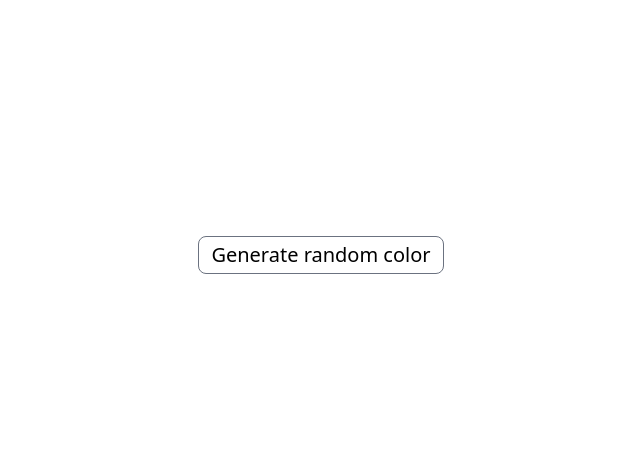
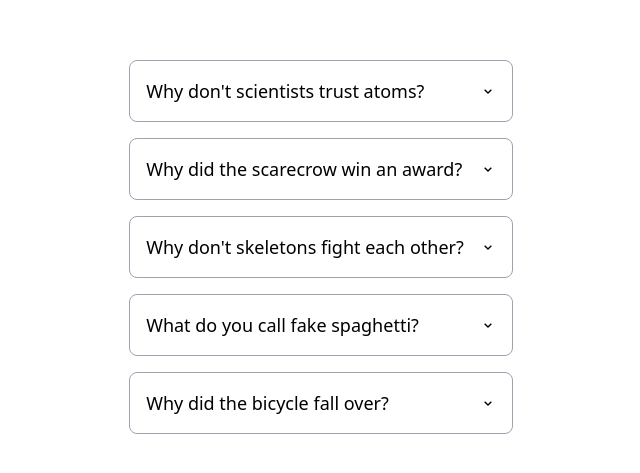
Before and after one commit to karthik-mohan23/reactjs-projects, a React (Vite) app: page / in a window 1280 px wide. Shown: the part 145-618 px from the top of the page, without its empty margins (319-959 px from the left). Built offline with nearby package versions, Linux system fonts and the light colour scheme.

Commit message:
implement another method to do multiselect in accordion

```diff
--- a/src/App.jsx
+++ b/src/App.jsx
@@ -1,6 +1,6 @@
-import RandomBackgroundGenerator from "./components/randomBgGenerator";
+import Accordion from "./components/accordion";
 
 const App = () => {
-  return <RandomBackgroundGenerator />;
+  return <Accordion />;
 };
 export default App;
```
Also changed, not shown: src/components/Accordion/AccordionItem.jsx (+9 -1 lines).
